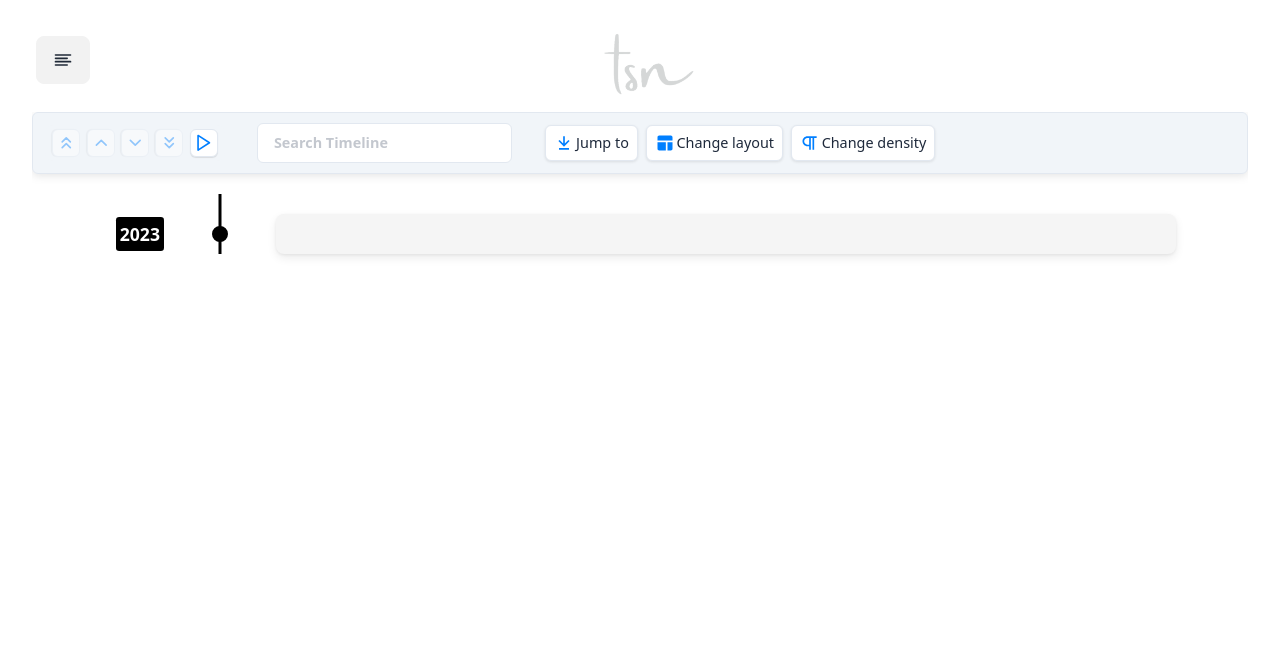
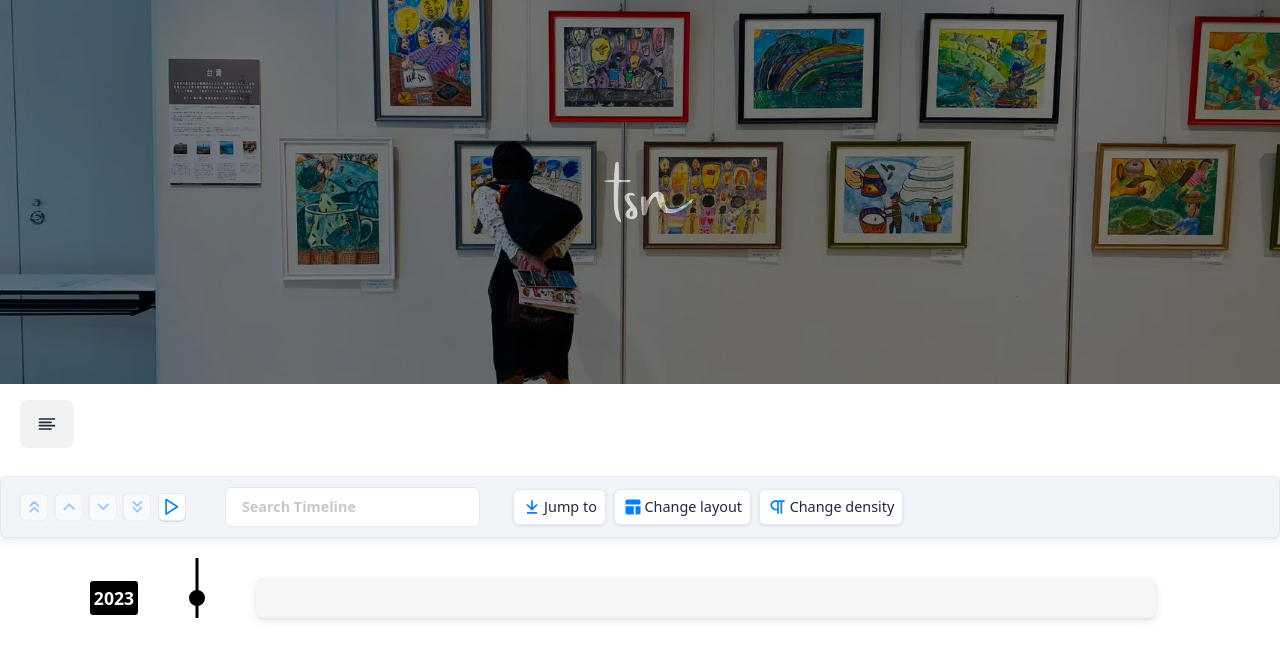
Before and after one commit to HeavenAQ/tsn-official, a React (Create React App) app: page /past_events in a window 1280 px wide. Shown: the top 660 px of the page. Built offline with nearby package versions, Linux system fonts and the light colour scheme; what tailwindcss-animated would draw is missing.

Commit message:
[Update] Update past events page with header

```diff
--- a/src/info.tsx
+++ b/src/info.tsx
@@ -101,7 +101,7 @@ export const navContent = [
         link: '#contact_us'
     },
     {
-        chn: '業績案例',
+        chn: 'tsn 記事',
         jp: '実績',
         link: 'past_events'
     }
--- a/src/pages/PastEvents.tsx
+++ b/src/pages/PastEvents.tsx
@@ -1,5 +1,5 @@
 import React from 'react'
-import { CompanyPastEvent, Lang, Month, Year } from '../types'
+import { CompanyPastEvent, Lang, Year } from '../types'
 import { Chrono } from 'react-chrono'
 import DropDownMenu from '../components/DropDownMenu'
 import { pastEvents } from '../info'
@@ -57,19 +57,40 @@ const PastEvents: React.FC<Props> = ({ lang, setLang }) => {
     const data: Item[] = []
     const years = Array.from(pastEvents.keys())
     const pastEventsArray = Array.from(pastEvents.values())
+    const [loaded, setLoaded] = React.useState<boolean>(false)
 
     return (
-        <div className="mx-auto w-[95%] h-auto animate-fade-down">
-            <div className="relative mx-auto mt-8 w-full h-16">
-                <DropDownMenu lang={lang} setLang={setLang} />
+        <div className="mx-auto w-full h-auto animate-fade-down">
+            <div className="flex relative items-baseline w-full h-96 bg-black text-md">
                 <a href="/">
                     <img
                         src="/logo.png"
                         className="absolute top-1/2 left-1/2 h-28 -translate-x-1/2 -translate-y-1/2"
                     />
                 </a>
+                <img
+                    className={`object-cover w-full h-full ${
+                        loaded ? 'opacity-50' : 'opacity-0'
+                    }`}
+                    src="/images/和歌山/LINE_ALBUM_829和歌山_231003_1.webp"
+                    alt="Hero"
+                    loading="lazy"
+                    onLoad={_ => setLoaded(true)}
+                />
+                <img
+                    className={`absolute left-0 top-0 object-cover w-full h-full ${
+                        loaded
+                            ? 'opacity-0 transition-opacity ease-in-out duration-300'
+                            : 'opacity-100'
+                    }`}
+                    src="/images/和歌山/LINE_ALBUM_829和歌山_231003_1_small.webp"
+                    alt="Hero"
+                />
             </div>
-            <div className="mx-auto w-full h-[85vh] my-[2vh]">
+            <div className="my-3 mx-auto ml-4 w-full h-16">
+                <DropDownMenu lang={lang} setLang={setLang} />
+            </div>
+            <div className="w-full h-[85vh] my-[2vh]">
                 <Chrono
                     items={data}
                     mode="VERTICAL"
```
